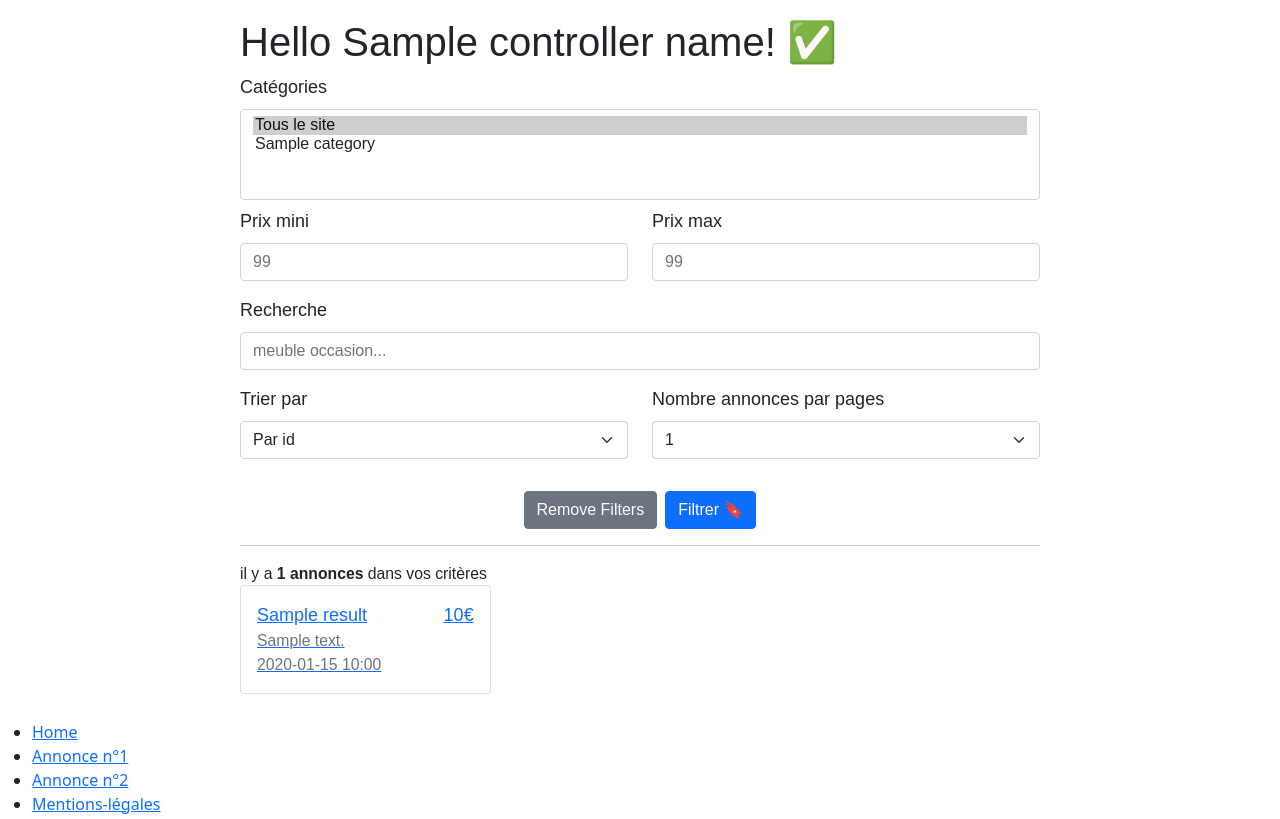
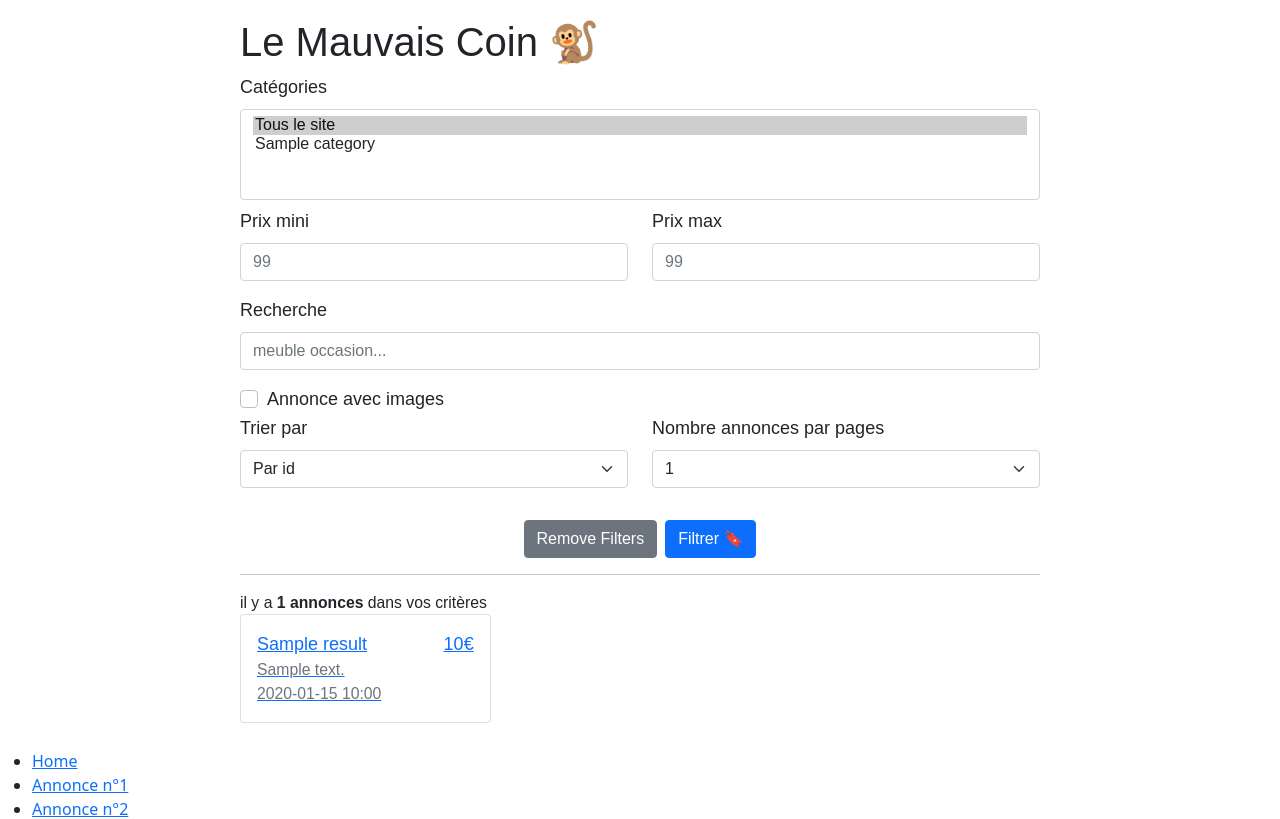
Before and after one commit to arkdevuk/lemauvaiscoin, a Symfony app: template templates/default/index.html.twig in a window 1280 px wide. Shown: the top 819 px of the page. Run offline with Twig, Linux system fonts and the light colour scheme; the template is opened without the code that fills it: most values are stand-ins (such as "Sample title", 1, 10 or a date in 2020); some libraries are stand-ins or nearby versions.

Commit message:
fixed bug with checkbox and radio

```diff
--- a/templates/default/index.html.twig
+++ b/templates/default/index.html.twig
@@ -18,7 +18,7 @@
     </style>
 
     <div class="example-wrapper">
-        <h1>Hello {{ controller_name }}! ✅</h1>
+        <h1>Le Mauvais Coin 🐒</h1>
 
         <div class="w-100">
             <form id="filters">
@@ -59,6 +59,17 @@
                     <input type="text" class="form-control"
                            name="query" value="{{ app.request.get('query', '') }}"
                            id="query" placeholder="meuble occasion...">
+                </div>
+
+                <div class="w-100">
+                    <div class="form-check">
+                        <input class="form-check-input" type="checkbox"
+                               name="has_image" {% if app.request.get('has_image', '') == 'true' %} checked {% endif %}
+                               value="true" id="has_image">
+                        <label class="form-check-label" for="has_image">
+                            Annonce avec images
+                        </label>
+                    </div>
                 </div>
 
                 <div class="row">
@@ -154,9 +165,18 @@
                     if (_input.getAttribute('type') === 'submit' || _input.getAttribute('type') === 'button') {
                         return;
                     }
-
                     const name = _input.getAttribute('name');
                     const value = _input.value;
+
+                    // we only send value for checked form control
+                    if (_input.getAttribute('type') === 'checkbox' || _input.getAttribute('type') === 'radio') {
+                        // check if input is checked
+                        if (_input.checked) {
+                            payload[name] = value;
+                        }
+                        return;
+                    }
+
                     if (value !== undefined && value !== '') {
                         payload[name] = value;
                     }
```
